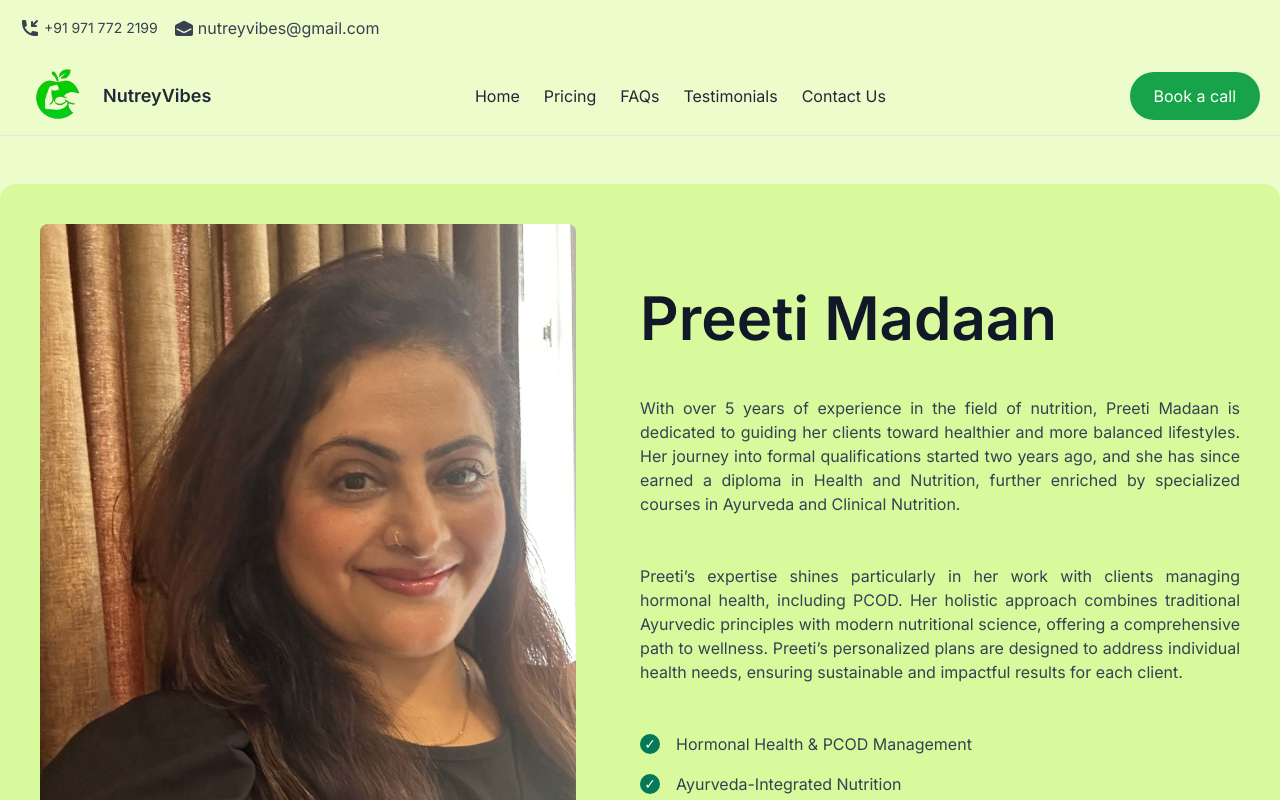
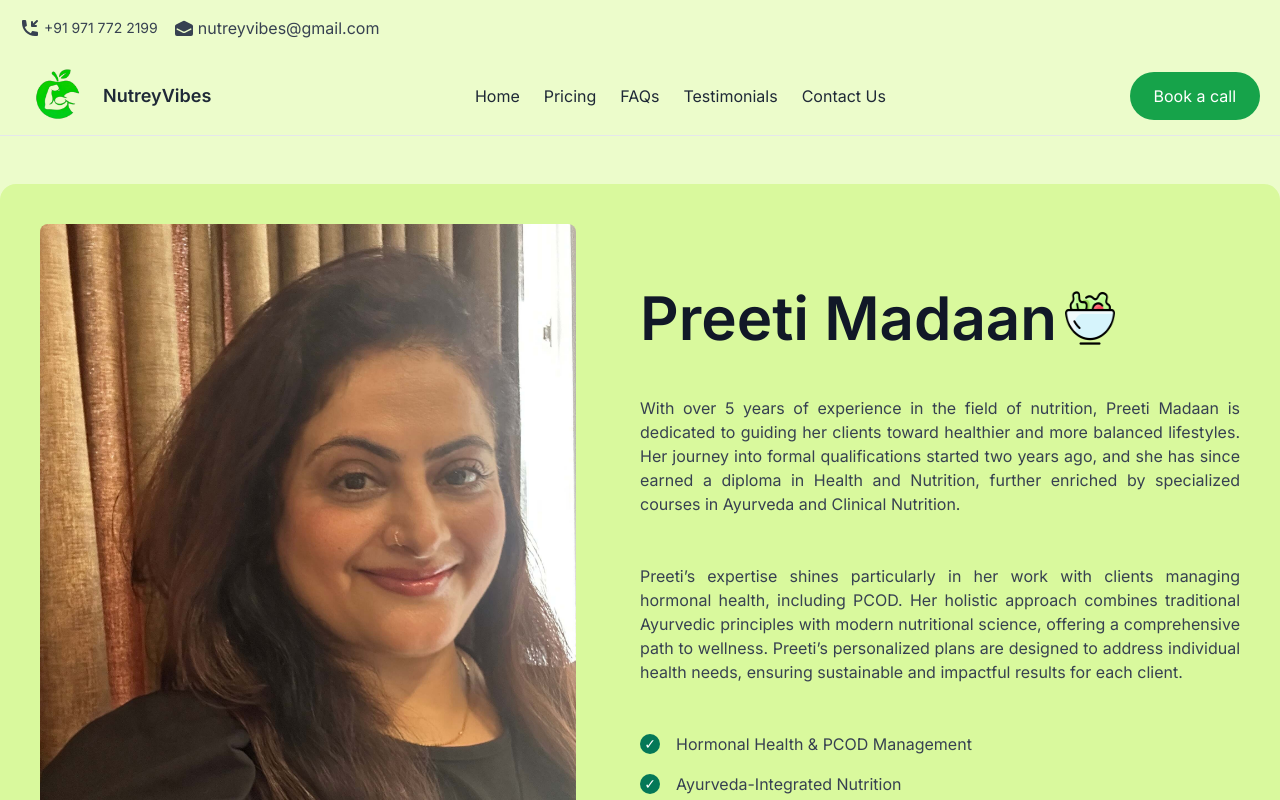
Before and after one commit to vishal7245/nutreyvibes, a Next.js app: page /about in a window 1280 px wide. Shown: the top 800 px of the page. Built offline with nearby package versions, Linux system fonts and the light colour scheme.

Commit message:
added emoticon

```diff
--- a/app/(Community)/about/page.tsx
+++ b/app/(Community)/about/page.tsx
@@ -9,9 +9,18 @@ const page = () => {
                 <Image src="/about1.jpg" alt="working on housing" width={1300} height={900} className="w-full md:h-full object-cover rounded-lg" />
             </div>
             <div className="md:w-1/2 space-y-12 text-gray-700 mt-1 xl:mt-16">
-                <h1 className="text-gray-900 font-semibold text-4xl sm:text-3xl md:text-6xl">
-                    Preeti Madaan
-                </h1>
+                <div className="flex">
+                  <h1 className="text-gray-900 font-semibold text-4xl sm:text-3xl md:text-6xl">
+                      Preeti Madaan
+                  </h1>
+                  <Image
+                    src="/bowl-1.png"
+                    alt="Bowl"
+                    width={50}
+                    height={50}
+                    className="w-10 ml-2 lg:w-[50px]"
+                  />
+                </div>
                 <p className="text-justify">
                   With over 5 years of experience in the field of nutrition, Preeti Madaan is dedicated to guiding her clients toward healthier and more balanced lifestyles. Her journey into formal qualifications started two years ago, and she has since earned a diploma in Health and Nutrition, further enriched by specialized courses in Ayurveda and Clinical Nutrition.
                 </p>
```
